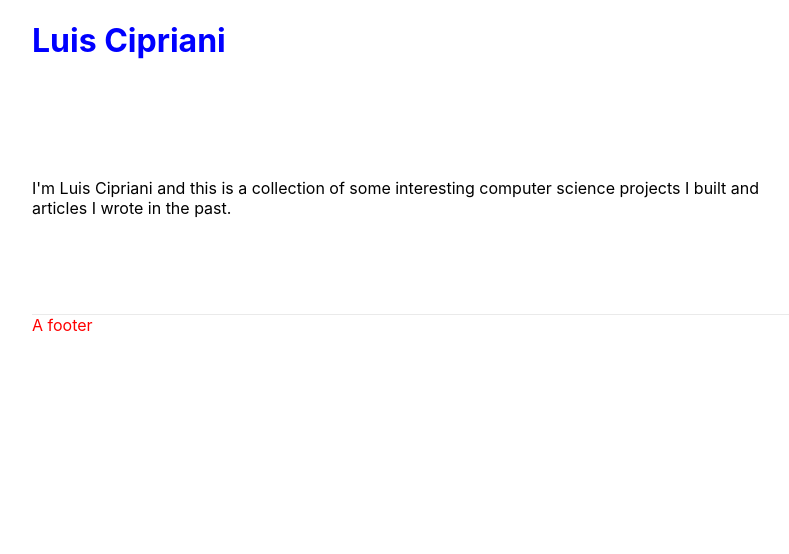
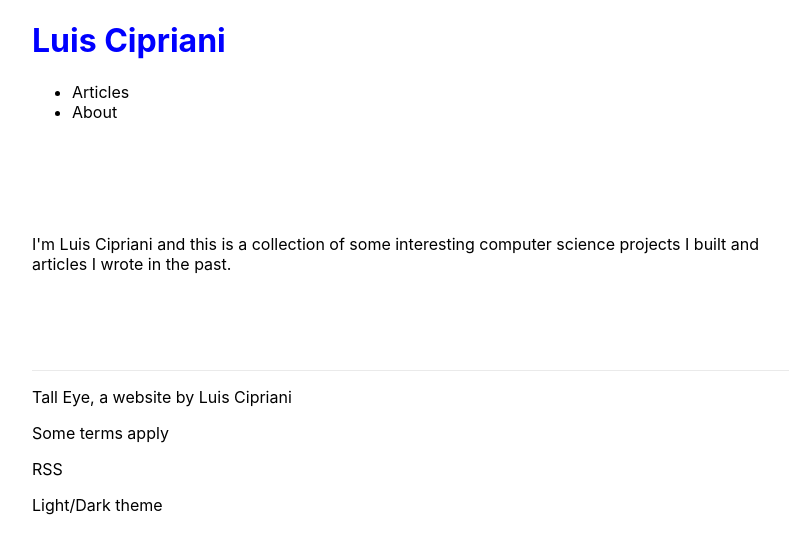
Before and after one commit to lfcipriani/www.talleye.com, a Next.js app: page / in a window 1280 px wide. Shown: the top 554 px of the page, without its empty margins (216-1005 px from the left). Built offline with nearby package versions, Linux system fonts and the light colour scheme.

Commit message:
basic HTML structure of header and footer

```diff
--- a/components/layout.js
+++ b/components/layout.js
@@ -24,7 +24,7 @@ export default function Layout({ children }) {
         <meta name="twitter:card" content="summary_large_image" />
       </Head>
 
-      <SiteHeader myName={myName} />
+      <SiteHeader />
       <main className={styles.main}>{children}</main>
       <SiteFooter />
     </div>
--- a/components/siteFooter.js
+++ b/components/siteFooter.js
@@ -1,13 +1,21 @@
 export default function SiteHeader() {
   return (
     <>
-      <footer>A footer</footer>
+      <footer>
+        <div className="left">
+          <p>Tall Eye, a website by Luis Cipriani</p>
+          <p>Some terms apply</p>
+        </div>
+        <div className="right">
+          <p>RSS</p>
+          <p>Light/Dark theme</p>
+        </div>
+      </footer>
       <style jsx>
         {`
           footer {
             width: 100%;
             border-top: 1px solid #eaeaea;
-            color: red;
           }
         `}
       </style>
--- a/components/siteHeader.js
+++ b/components/siteHeader.js
@@ -1,8 +1,14 @@
-export default function SiteHeader({ myName }) {
+export default function SiteHeader() {
   return (
     <>
       <header>
-        <h1>{myName}</h1>
+        <h1>Luis Cipriani</h1>
+        <nav>
+          <ul>
+            <li>Articles</li>
+            <li>About</li>
+          </ul>
+        </nav>
       </header>
       <style jsx>
         {`
```
